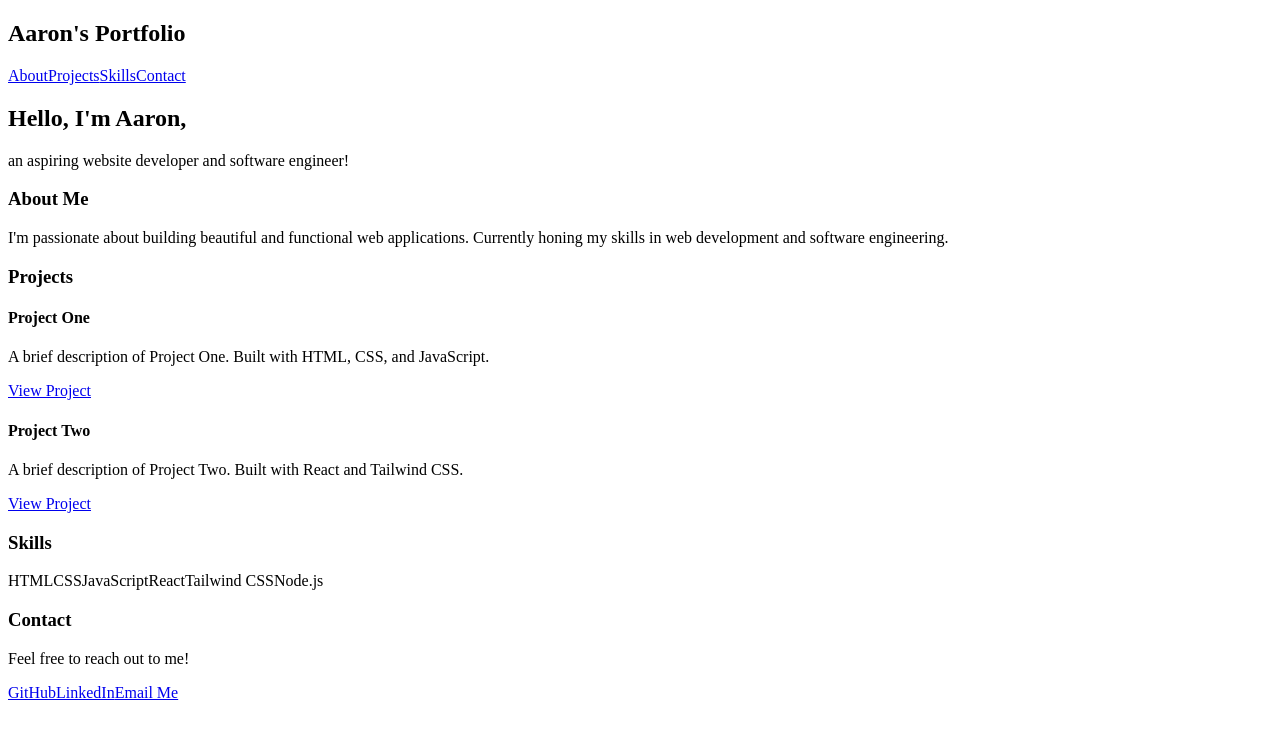
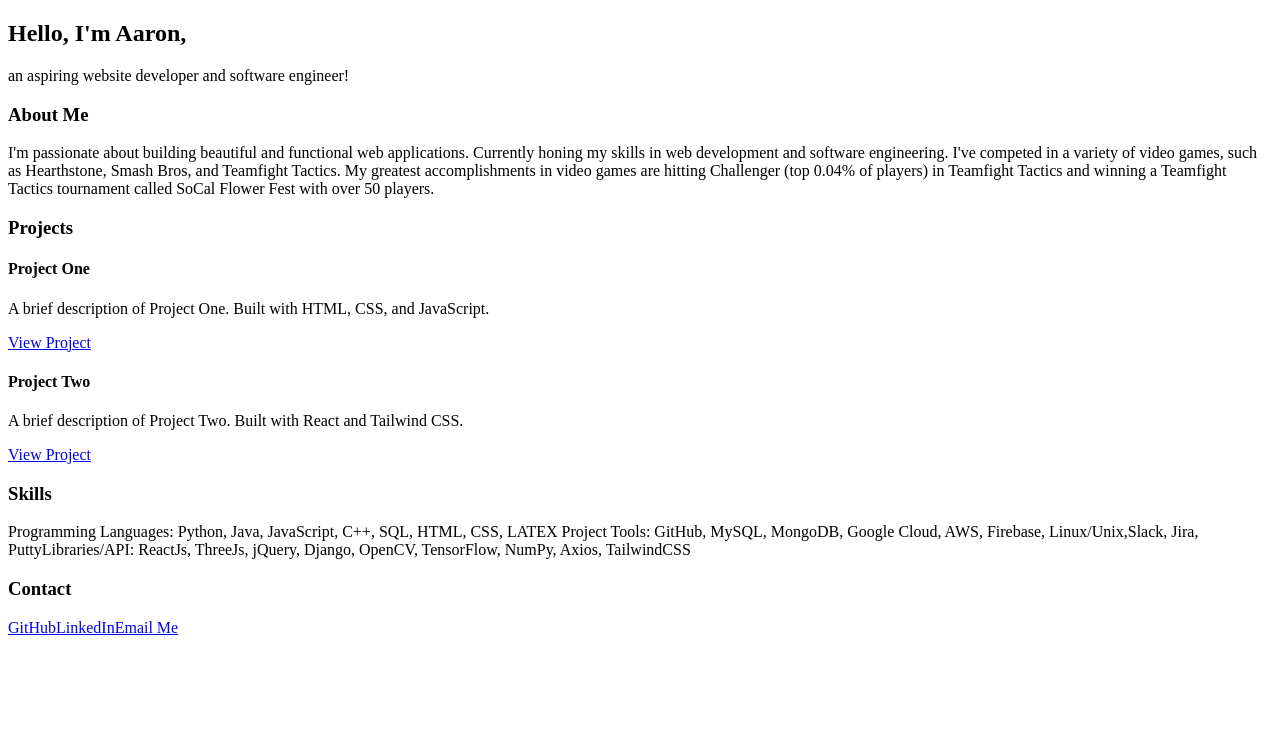
Before and after one commit to AaronH2021/my-portfolio, a React (Create React App) app: page / in a window 1280 px wide. Shown: the top 736 px of the page. Built offline with nearby package versions, Linux system fonts and the light colour scheme.

Commit message:
Edited About Me, Skills, and Contact Links

```diff
--- a/src/App.js
+++ b/src/App.js
@@ -5,12 +5,7 @@ function App() {
   return (
     <div className="min-h-screen bg-gray-900 text-white font-sans">
       <nav className="flex justify-between items-center p-6 max-w-6xl mx-auto">
-        <h1 className="text-2xl font-bold">Aaron's Portfolio</h1>
         <div className="space-x-6">
-          <a href="#about" className="hover:text-teal-400">About</a>
-          <a href="#projects" className="hover:text-teal-400">Projects</a>
-          <a href="#skills" className="hover:text-teal-400">Skills</a>
-          <a href="#contact" className="hover:text-teal-400">Contact</a>
         </div>
       </nav>
 
@@ -24,6 +19,9 @@ function App() {
         <p className="text-lg text-gray-300">
           I'm passionate about building beautiful and functional web applications.
           Currently honing my skills in web development and software engineering.
+
+          I've competed in a variety of video games, such as Hearthstone, Smash Bros, and Teamfight Tactics.
+          My greatest accomplishments in video games are hitting Challenger (top 0.04% of players) in Teamfight Tactics and winning a Teamfight Tactics tournament called SoCal Flower Fest with over 50 players.
         </p>
       </section>
 
@@ -46,22 +44,18 @@ function App() {
       <section id="skills" className="mt-24 max-w-4xl mx-auto text-center px-4">
         <h3 className="text-3xl font-semibold mb-6">Skills</h3>
         <div className="flex flex-wrap justify-center gap-6 text-gray-300">
-          <span>HTML</span>
-          <span>CSS</span>
-          <span>JavaScript</span>
-          <span>React</span>
-          <span>Tailwind CSS</span>
-          <span>Node.js</span>
+          <span>Programming Languages: Python, Java, JavaScript, C++, SQL, HTML, CSS, LATEX </span>
+          <span>Project Tools: GitHub, MySQL, MongoDB, Google Cloud, AWS, Firebase, Linux/Unix,Slack, Jira, Putty</span>
+          <span>Libraries/API: ReactJs, ThreeJs, jQuery, Django, OpenCV, TensorFlow, NumPy, Axios, TailwindCSS</span>
         </div>
       </section>
 
       <section id="contact" className="mt-24 max-w-4xl mx-auto text-center px-4 pb-20">
         <h3 className="text-3xl font-semibold mb-6">Contact</h3>
-        <p className="text-gray-400 mb-4">Feel free to reach out to me!</p>
         <div className="flex justify-center gap-6">
-          <a href="https://github.com" target="_blank" className="hover:text-teal-400">GitHub</a>
-          <a href="https://linkedin.com" target="_blank" className="hover:text-teal-400">LinkedIn</a>
-          <a href="mailto:your.email@example.com" className="hover:text-teal-400">Email Me</a>
+          <a href="https://github.com/AaronH2021" target="_blank" className="hover:text-teal-400">GitHub</a>
+          <a href="https://www.linkedin.com/in/aaron-hung/" target="_blank" className="hover:text-teal-400">LinkedIn</a>
+          <a href="mailto:aaronhung50@gmail.com" className="hover:text-teal-400">Email Me</a>
         </div>
       </section>
     </div>
```
